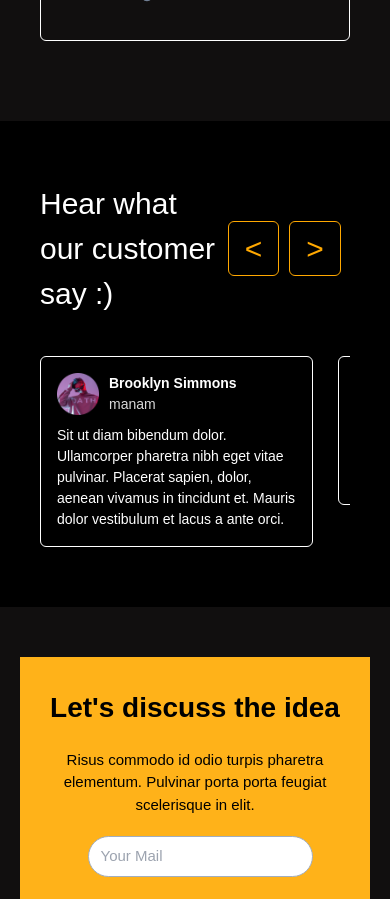
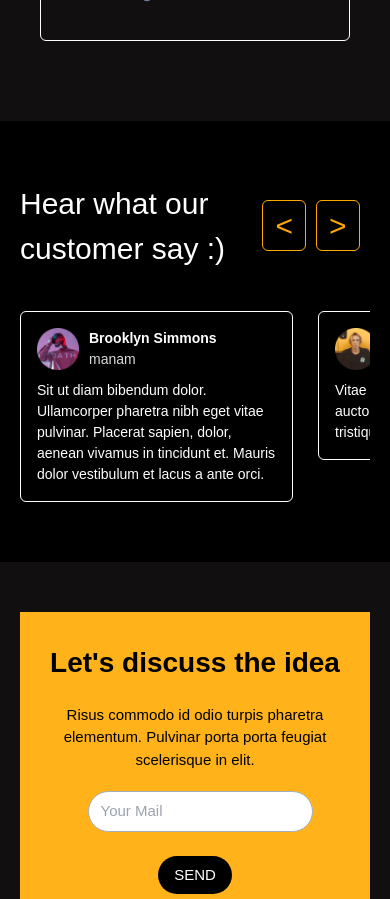
Before and after one commit to SaurabhBarde-007/Nucast-FilmFare, a Next.js app: page / in a window 390 px wide. Shown: the part 5880-6779 px from the top of the page. Built offline with nearby package versions, Linux system fonts and the light colour scheme.

Commit message:
"Minor Changes"

```diff
--- a/components/CustomerFeedback.jsx
+++ b/components/CustomerFeedback.jsx
@@ -5,13 +5,13 @@ import CustomerCard from "./CustomerCard";
 const CustomerFeedback = () => {
   return (
     <>
-        <div className="w-[100vw] h-auto px-[40px] py-[60px] bg-black flex flex-col justify-center items-start gap-[40px]">
+        <div className="w-[100vw] h-auto px-[20px] sm:px-[40px] py-[60px] bg-black flex flex-col justify-center items-start gap-[40px]">
             <div className="text-[30px] w-[97%] flex justify-between ">
                 <h1>Hear what our customer say :&#41;</h1>
 
                 <div className="w-auto h-auto flex justify-center items-center gap-[10px] ">
-                  <button className="text-[#] text-[#FFA800] border-[#FFA800] border-[1.5px] px-[16px] py-[4px] rounded-md ">&lt;</button>
-                  <button className="text-[#] text-[#FFA800] border-[#FFA800] border-[1.5px] px-[16px] py-[4px] rounded-md ">&gt;</button>
+                  <button className="text-[#] text-[#FFA800] border-[#FFA800] border-[1.5px] px-[12px] py-[2px] sm:px-[16px] sm:py-[4px] rounded-md ">&lt;</button>
+                  <button className="text-[#] text-[#FFA800] border-[#FFA800] border-[1.5px] px-[12px] py-[2px] sm:px-[16px] sm:py-[4px] rounded-md ">&gt;</button>
                 </div>
             </div>
             <div className="w-[100%] flex justify-start items-start gap-[25px] overflow-hidden">
--- a/styles/homebg.module.css
+++ b/styles/homebg.module.css
@@ -36,6 +36,6 @@
   animation: slide2 30s linear infinite;
 }
 
-.logos:hover {
+.logosSlide:hover, .logosSlide2:hover {
   animation-play-state: paused;
 }
```
